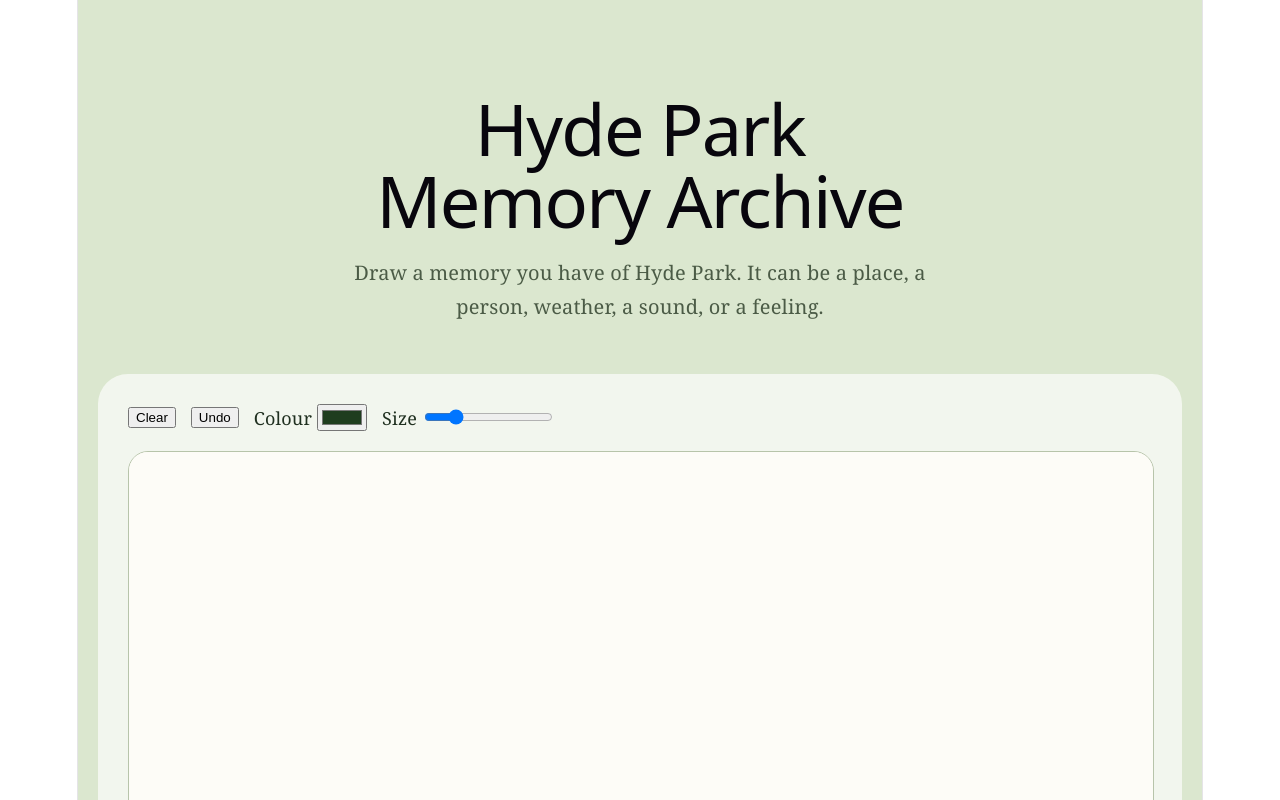
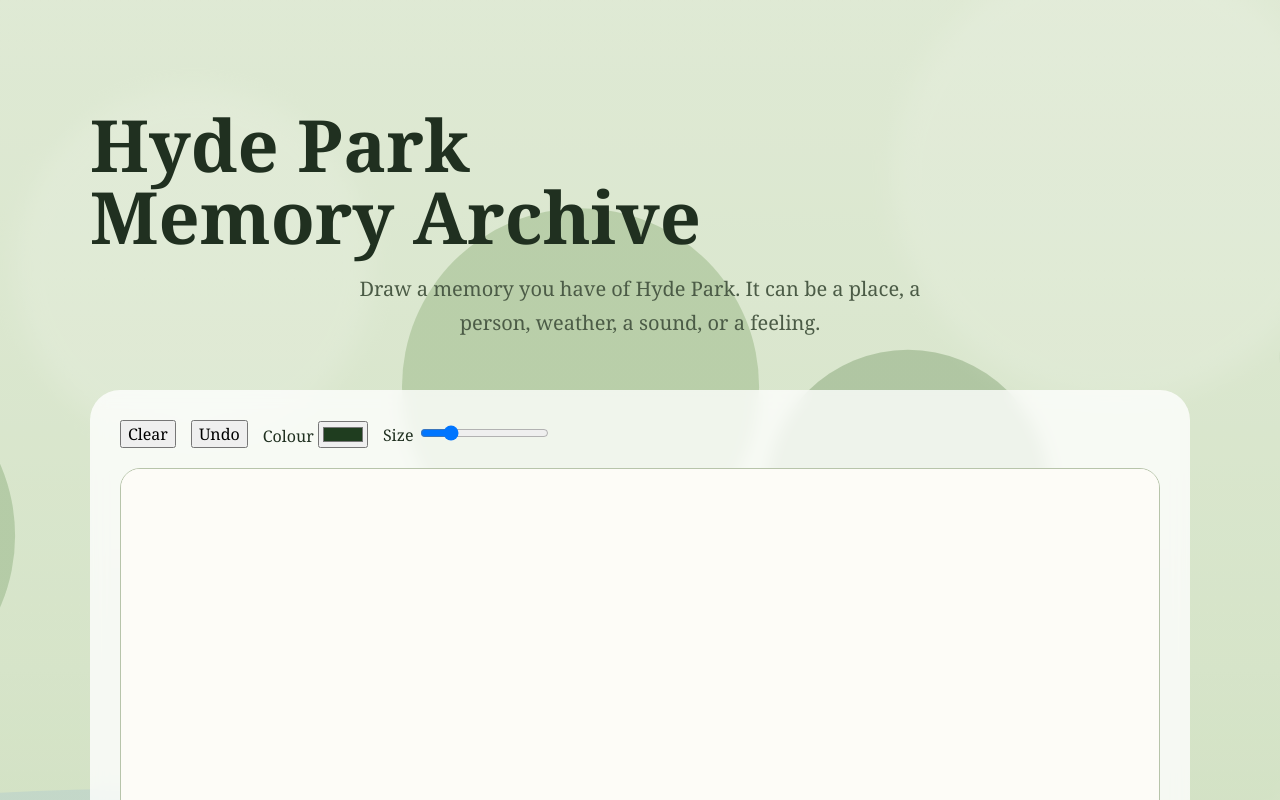
Before and after one commit to mafuyi0306-svg/hyde-park-memory, a React (Vite) app: page / in a window 1280 px wide. Shown: the top 800 px of the page. Built offline with nearby package versions, Linux system fonts and the light colour scheme; no server answers; the database is empty.

Commit message:
add hyde park background

```diff
--- a/src/App.jsx
+++ b/src/App.jsx
@@ -165,8 +165,12 @@ export default function App() {
     <div
       style={{
         minHeight: "100vh",
-        background: "#dbe7cf",
-        padding: "60px 20px",
+        backgroundColor: "#dbe7cf",
+        backgroundImage: 'linear-gradient(rgba(219,231,207,0.5), rgba(219,231,207,0.5)), url("/hyde-park-bg.svg")',
+        backgroundSize: "cover",
+        backgroundPosition: "center",
+        backgroundRepeat: "no-repeat",
+        padding: "60px clamp(16px, 4vw, 40px)",
         fontFamily: "Georgia, serif",
         color: "#203020",
       }}
@@ -207,7 +211,8 @@ export default function App() {
 
         <div
           style={{
-            background: "rgba(255,255,255,0.65)",
+            background: "rgba(255,255,255,0.78)",
+            backdropFilter: "blur(8px)",
             borderRadius: "30px",
             padding: "30px",
             marginBottom: "60px",
@@ -344,7 +349,7 @@ export default function App() {
             <div
               key={index}
               style={{
-                background: "rgba(255,255,255,0.7)",
+                background: "rgba(255,255,255,0.82)",
                 borderRadius: "24px",
                 overflow: "hidden",
               }}
--- a/src/index.css
+++ b/src/index.css
@@ -1,111 +1,18 @@
-:root {
-  --text: #6b6375;
-  --text-h: #08060d;
-  --bg: #fff;
-  --border: #e5e4e7;
-  --code-bg: #f4f3ec;
-  --accent: #aa3bff;
-  --accent-bg: rgba(170, 59, 255, 0.1);
-  --accent-border: rgba(170, 59, 255, 0.5);
-  --social-bg: rgba(244, 243, 236, 0.5);
-  --shadow:
-    rgba(0, 0, 0, 0.1) 0 10px 15px -3px, rgba(0, 0, 0, 0.05) 0 4px 6px -2px;
-
-  --sans: system-ui, 'Segoe UI', Roboto, sans-serif;
-  --heading: system-ui, 'Segoe UI', Roboto, sans-serif;
-  --mono: ui-monospace, Consolas, monospace;
-
-  font: 18px/145% var(--sans);
-  letter-spacing: 0.18px;
-  color-scheme: light dark;
-  color: var(--text);
-  background: var(--bg);
-  font-synthesis: none;
-  text-rendering: optimizeLegibility;
-  -webkit-font-smoothing: antialiased;
-  -moz-osx-font-smoothing: grayscale;
-
-  @media (max-width: 1024px) {
-    font-size: 16px;
-  }
+html, body, #root {
+  margin: 0;
+  width: 100%;
+  min-width: 0;
+  min-height: 100%;
 }
 
-@media (prefers-color-scheme: dark) {
-  :root {
-    --text: #9ca3af;
-    --text-h: #f3f4f6;
-    --bg: #16171d;
-    --border: #2e303a;
-    --code-bg: #1f2028;
-    --accent: #c084fc;
-    --accent-bg: rgba(192, 132, 252, 0.15);
-    --accent-border: rgba(192, 132, 252, 0.5);
-    --social-bg: rgba(47, 48, 58, 0.5);
-    --shadow:
-      rgba(0, 0, 0, 0.4) 0 10px 15px -3px, rgba(0, 0, 0, 0.25) 0 4px 6px -2px;
-  }
-
-  #social .button-icon {
-    filter: invert(1) brightness(2);
-  }
+* {
+  box-sizing: border-box;
 }
 
 body {
-  margin: 0;
+  overflow-x: hidden;
 }
 
-#root {
-  width: 1126px;
-  max-width: 100%;
-  margin: 0 auto;
-  text-align: center;
-  border-inline: 1px solid var(--border);
-  min-height: 100svh;
-  display: flex;
-  flex-direction: column;
-  box-sizing: border-box;
+button, input, textarea {
+  font: inherit;
 }
-
-h1,
-h2 {
-  font-family: var(--heading);
-  font-weight: 500;
-  color: var(--text-h);
-}
-
-h1 {
-  font-size: 56px;
-  letter-spacing: -1.68px;
-  margin: 32px 0;
-  @media (max-width: 1024px) {
-    font-size: 36px;
-    margin: 20px 0;
-  }
-}
-h2 {
-  font-size: 24px;
-  line-height: 118%;
-  letter-spacing: -0.24px;
-  margin: 0 0 8px;
-  @media (max-width: 1024px) {
-    font-size: 20px;
-  }
-}
-p {
-  margin: 0;
-}
-
-code,
-.counter {
-  font-family: var(--mono);
-  display: inline-flex;
-  border-radius: 4px;
-  color: var(--text-h);
-}
-
-code {
-  font-size: 15px;
-  line-height: 135%;
-  padding: 4px 8px;
-  background: var(--code-bg);
-}
```
Also changed, not shown: public/hyde-park-bg.svg (added).
